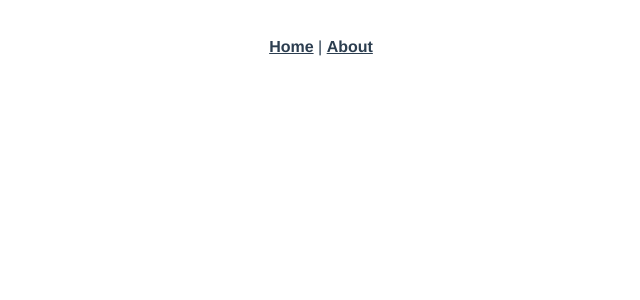
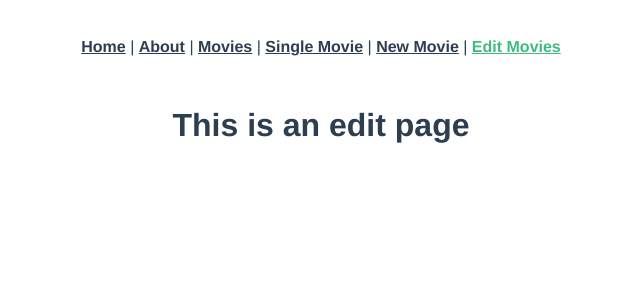
Before and after one commit to pgeliebter/movie-app-front-end, a Vue app: page /movies/edit in a window 1280 px wide. Shown: the top 300 px of the page, without its empty margins (319-959 px from the left). Built offline with nearby package versions, Linux system fonts and the light colour scheme.

Commit message:
adds movie index,show,edit,new views and componenets

```diff
--- a/src/App.vue
+++ b/src/App.vue
@@ -4,6 +4,14 @@
       <router-link to="/">Home</router-link>
       |
       <router-link to="/about">About</router-link>
+      |
+      <router-link to="/movies">Movies</router-link>
+      |
+      <router-link to="/movies/show">Single Movie</router-link>
+      |
+      <router-link to="/movies/new">New Movie</router-link>
+      |
+      <router-link to="/movies/edit">Edit Movies</router-link>
     </div>
 
     <router-view />
--- a/src/router/index.js
+++ b/src/router/index.js
@@ -1,6 +1,10 @@
 import Vue from "vue";
 import VueRouter from "vue-router";
 import Home from "../views/Home.vue";
+import MoviesIndex from "../views/MoviesIndex.vue";
+import MoviesEdit from "../views/MoviesEdit.vue";
+import MoviesNew from "../views/MoviesNew.vue";
+import MoviesShow from "../views/MoviesShow.vue";
 
 Vue.use(VueRouter);
 
@@ -18,6 +22,26 @@ const routes = [
     // which is lazy-loaded when the route is visited.
     component: () => import(/* webpackChunkName: "about" */ "../views/About.vue"),
   },
+  {
+    path: "/movies",
+    name: "movies-index",
+    component: MoviesIndex,
+  },
+  {
+    path: "/movies/show",
+    name: "movies-show",
+    component: MoviesShow,
+  },
+  {
+    path: "/movies/edit",
+    name: "movies-edit",
+    component: MoviesEdit,
+  },
+  {
+    path: "/movies/new",
+    name: "movies-new",
+    component: MoviesNew,
+  },
 ];
 
 const router = new VueRouter({
--- /dev/null
+++ b/src/views/MoviesEdit.vue
@@ -0,0 +1,5 @@
+<template>
+  <div class="about">
+    <h1>This is an edit page</h1>
+  </div>
+</template>
--- /dev/null
+++ b/src/views/MoviesIndex.vue
@@ -0,0 +1,5 @@
+<template>
+  <div class="about">
+    <h1>This is an index page</h1>
+  </div>
+</template>
--- /dev/null
+++ b/src/views/MoviesNew.vue
@@ -0,0 +1,5 @@
+<template>
+  <div class="about">
+    <h1>This is a new page</h1>
+  </div>
+</template>
--- /dev/null
+++ b/src/views/MoviesShow.vue
@@ -0,0 +1,5 @@
+<template>
+  <div class="about">
+    <h1>This is a show page</h1>
+  </div>
+</template>
```
